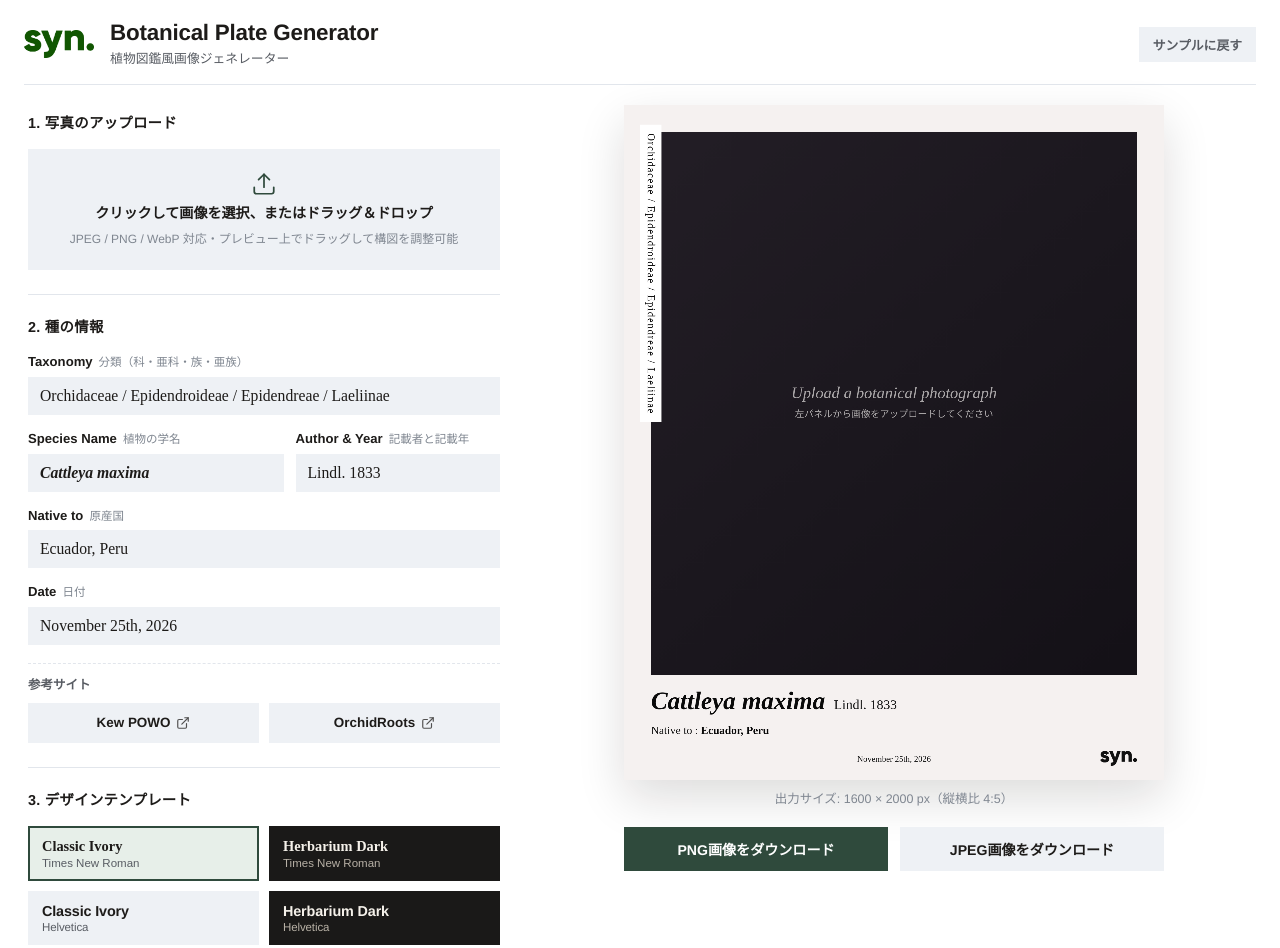
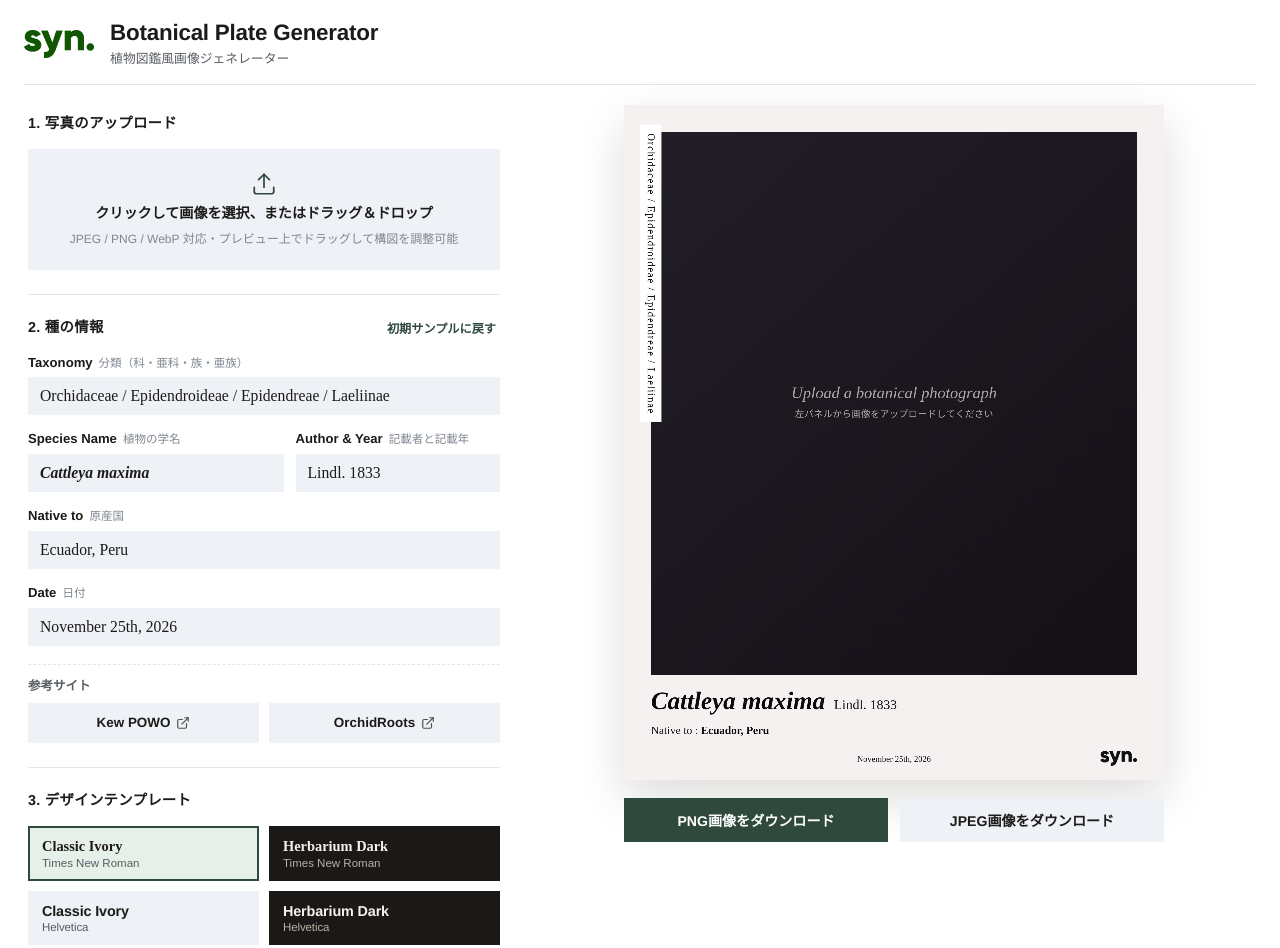
Before and after one commit to syn-yanagawa/orchidphotogenerator, a plain HTML site: page index.html in a window 1280 px wide. Drawn offline with Linux system fonts and the light colour scheme.

Commit message:
Remove output size meta text, move reset link to section 2 header, and sync HANDOFF.md

```diff
--- a/index.html
+++ b/index.html
@@ -4,7 +4,7 @@
   <meta charset="UTF-8">
   <meta name="viewport" content="width=device-width, initial-scale=1.0">
   <title>Botanical Plate Generator — 植物図鑑画像ジェネレータ</title>
-  <link rel="stylesheet" href="styles.css?v=20261125-1">
+  <link rel="stylesheet" href="styles.css?v=20261125-2">
 </head>
 <body>
   <div class="app-shell">
@@ -16,11 +16,6 @@
           <h1 class="brand-title">Botanical Plate Generator</h1>
           <p class="brand-subtitle">植物図鑑風画像ジェネレーター</p>
         </div>
-      </div>
-      <div class="header-actions">
-        <button type="button" id="resetButton" class="btn btn-ghost" title="入力内容を初期サンプルに戻す">
-          サンプルに戻す
-        </button>
       </div>
     </header>
 
@@ -65,7 +60,12 @@
 
         <!-- 2. 種の情報（5項目） -->
         <div class="form-section">
-          <h2 class="section-heading">2. 種の情報</h2>
+          <div class="section-heading-row">
+            <h2 class="section-heading">2. 種の情報</h2>
+            <button type="button" id="resetButton" class="btn btn-text" title="入力内容を初期サンプルに戻す">
+              初期サンプルに戻す
+            </button>
+          </div>
 
           <div class="field">
             <label for="taxonomyInput" class="field-label">
@@ -213,7 +213,6 @@
               aria-label="生成された植物図鑑プレートのプレビュー"
             ></canvas>
           </div>
-          <p class="preview-meta">出力サイズ: 1600 × 2000 px（縦横比 4:5）</p>
         </div>
 
         <div class="export-bar">
--- a/styles.css
+++ b/styles.css
@@ -131,6 +131,13 @@ body {
 .form-section + .form-section {
   padding-top: 22px;
   border-top: 1px solid var(--border-color);
+}
+
+.section-heading-row {
+  display: flex;
+  align-items: center;
+  justify-content: space-between;
+  gap: 8px;
 }
 
 .section-heading {
```
Also changed, not shown: 1 other file.
